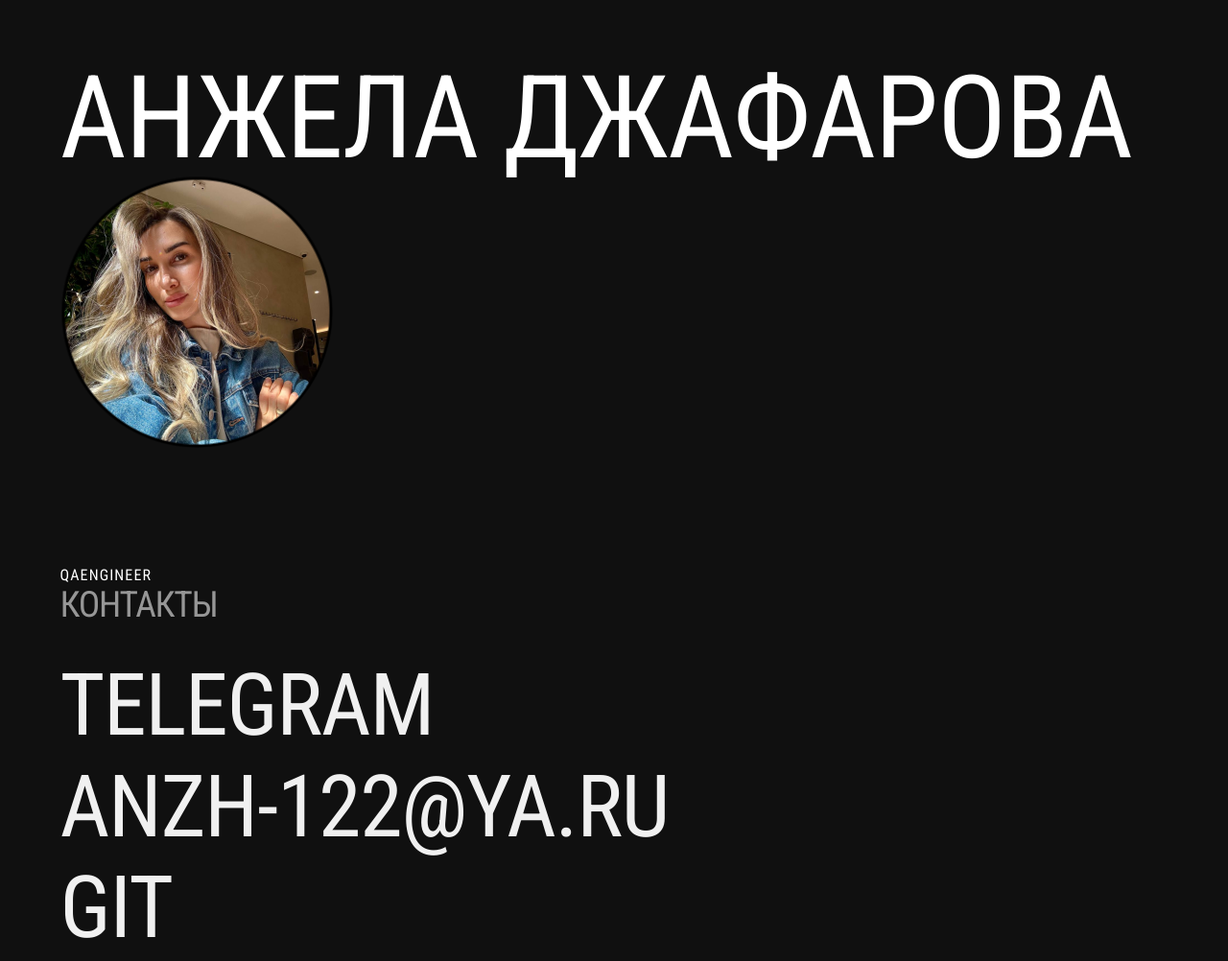
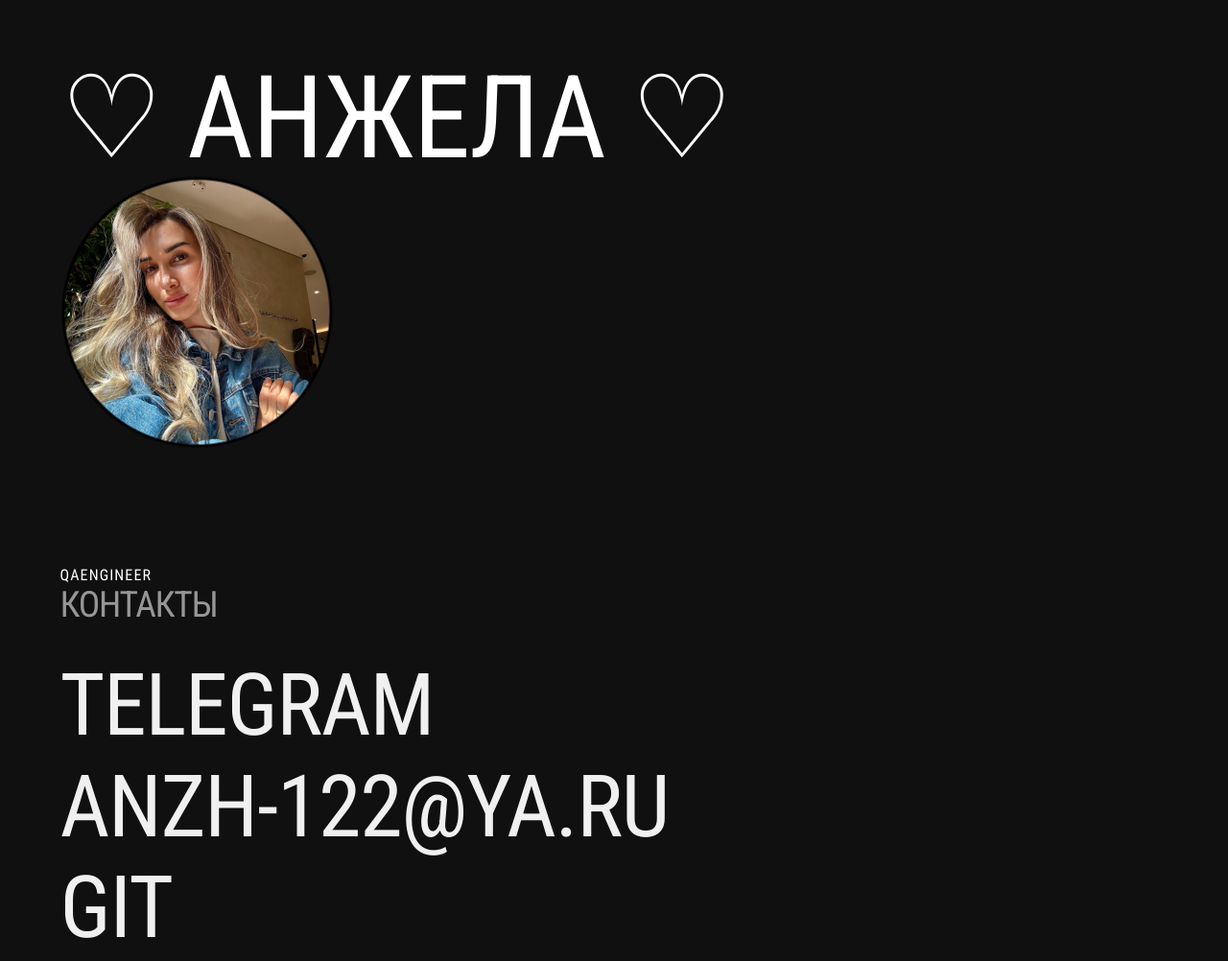
Before and after one commit to Anzh-D/Anzh-D.github.io, a plain HTML site: page index.html in a window 1280 px wide. Shown: the top 1002 px of the page at 96% size. Drawn offline with Linux system fonts and the light colour scheme.

Commit message:
обновлено имя

```diff
--- a/index.html
+++ b/index.html
@@ -44,7 +44,7 @@
     <link rel="stylesheet" href="./style.css" />
   </head>
   <body>
-    <div class="name">АНЖЕЛА ДЖАФАРОВА</div>
+    <div class="name">♡ АНЖЕЛА ♡</div>
     <img src="./avatar.png" alt="avatar" class="header__avatar" />
     <div class="block">
       <p> Q  A     E  n  g  i  n  e  e  r
```
